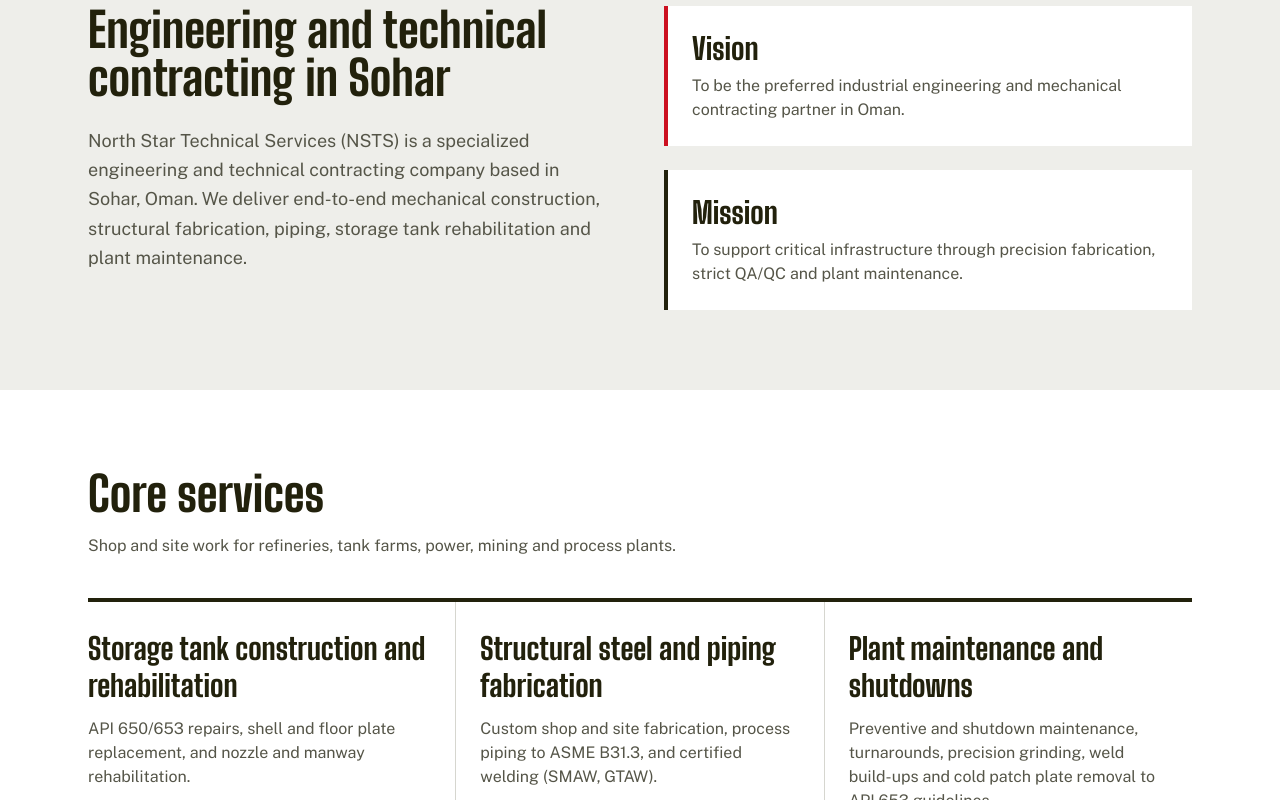
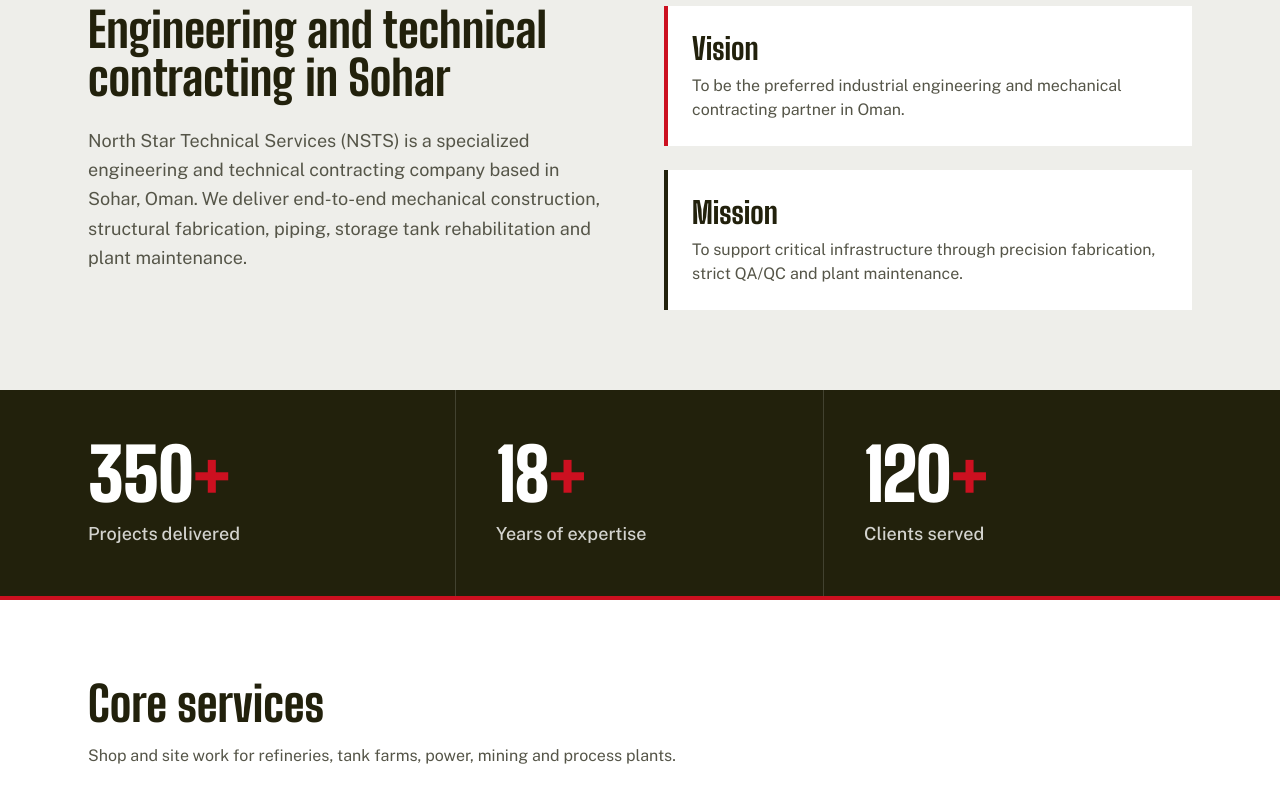
Before and after one commit to althafn7/north-star-website, an Astro site: page / in a window 1280 px wide. Shown: the part 1148-1948 px from the top of the page. Built offline with nearby package versions, Linux system fonts and the light colour scheme; Astro itself is replaced by a stand-in of ours.

Commit message:
Add company stats section to homepage

```diff
--- a/src/pages/index.astro
+++ b/src/pages/index.astro
@@ -7,6 +7,12 @@ const phones = [
 ];
 const email = "nstsoman@gmail.com";
 const map = "https://maps.app.goo.gl/pwzAuGg2UD7wKney9";
+
+const stats = [
+  { value: "350", suffix: "+", label: "Projects delivered" },
+  { value: "18", suffix: "+", label: "Years of expertise" },
+  { value: "120", suffix: "+", label: "Clients served" },
+];
 
 const services = [
   { t: "Storage tank construction and rehabilitation", d: "API 650/653 repairs, shell and floor plate replacement, and nozzle and manway rehabilitation." },
@@ -120,6 +126,21 @@ const clients = [
       </div>
     </section>
 
+    <section aria-label="Company track record" class="border-b-4 border-flare bg-ink text-white" data-group>
+      <div class="mx-auto max-w-6xl px-6">
+        <dl class="grid divide-y divide-white/15 sm:grid-cols-3 sm:divide-x sm:divide-y-0">
+          {stats.map((s) => (
+            <div data-reveal class="flex flex-col-reverse py-9 sm:px-10 sm:py-12 sm:first:pl-0 sm:last:pr-0">
+              <dt class="mt-2.5 text-base font-medium text-white/80 sm:text-lg">{s.label}</dt>
+              <dd class="font-display text-6xl font-black leading-none tracking-tight sm:text-7xl">
+                {s.value}<span class="text-flare">{s.suffix}</span>
+              </dd>
+            </div>
+          ))}
+        </dl>
+      </div>
+    </section>
+
     <section id="services" class="bg-white py-20" data-group>
       <div class="mx-auto max-w-6xl px-6">
         <h2 data-reveal class="font-display text-5xl font-extrabold leading-none">Core services</h2>
```
